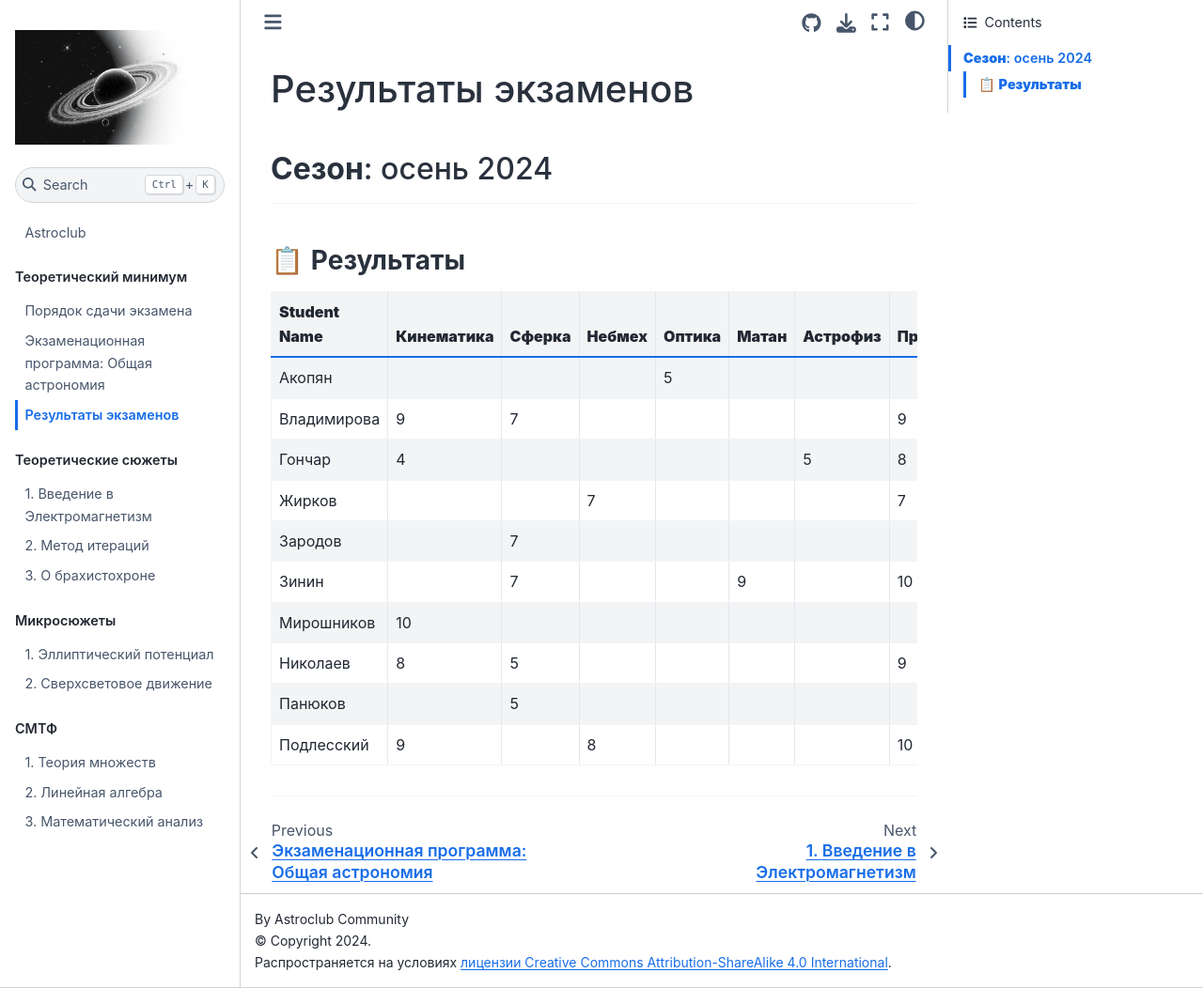
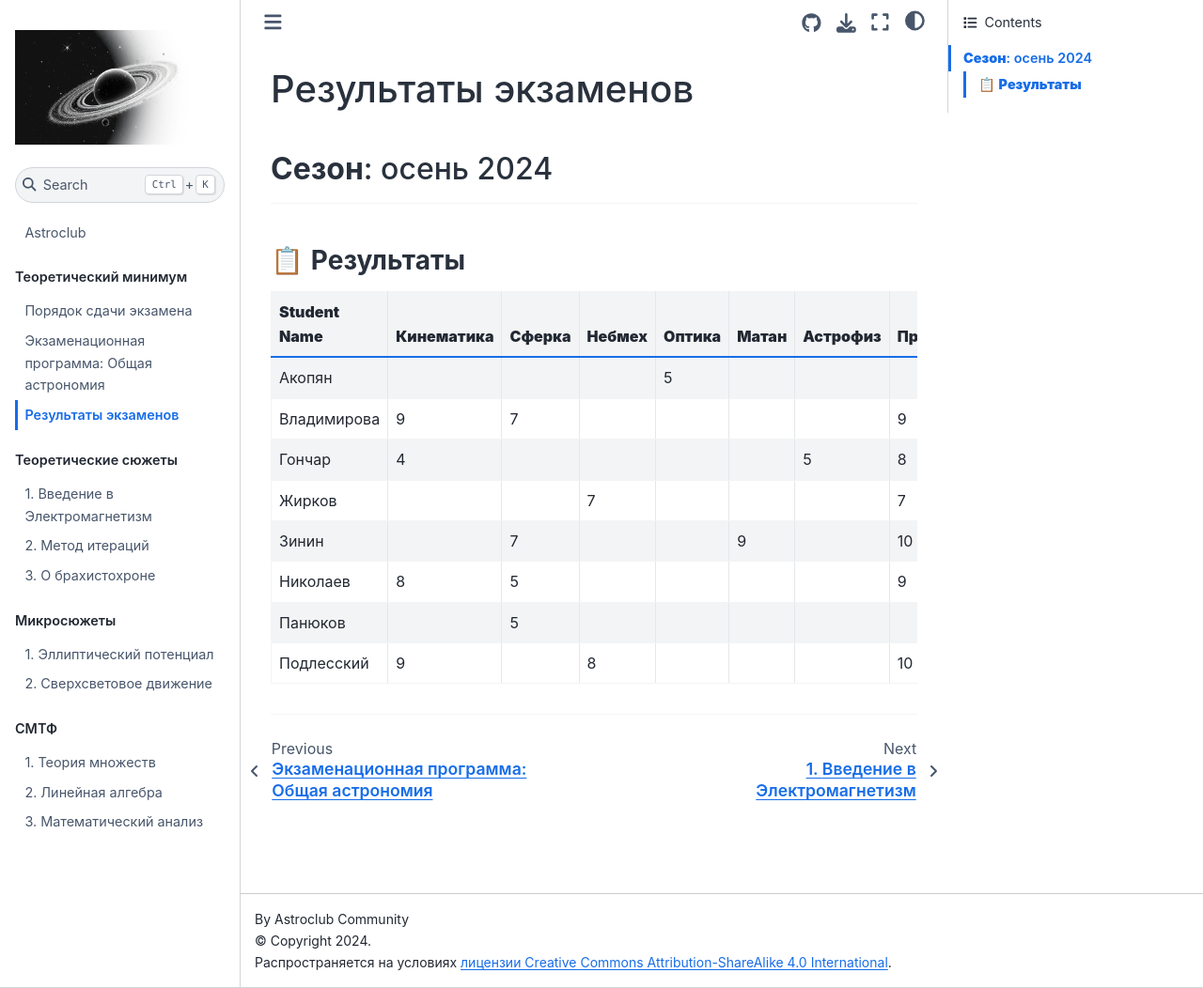
Before and after one commit to FedorovVS/astroclub, a Jupyter Book: the page built from chapters/teormin/results.md, in a window 1280 px wide and 1052 px high. Shown: the whole window at 94% size. Built offline with Jupyter Book 1.0.4 settings and Sphinx 7.4.7 and the Sphinx Book theme 1.1.4, drawn with Linux system fonts in a browser that asks for light colours; pages that are not in the unit, such as notebooks, are missing from menus; comment, search, counter and statistics services are not loaded.

Commit message:
Update results.md

```diff
--- a/chapters/teormin/results.md
+++ b/chapters/teormin/results.md
@@ -12,9 +12,7 @@
 | Владимирова   |        9        |     7      |           |                 |      |  |9 |25       |
 | Гончар       |       4          |           |           |                 |     |  5|8 |17        |
 | Жирков        |                |           |       7    |                |      |   |7 | 14      |
-| Зародов       |                  |     7      |           |                 |   |  | |  7       |
 | Зинин      |                   |      7     |           |                 |     9|  | 10 | 26       |
-|    Мирошников      |    10       |           |           |                 |     | |  |   10       |
 |  Николаев           |   8        |     5        |             |             |   | |  9|     22      |
 | Панюков           |            |      5      |            |                |   |   |  | 5         |
 | Подлесский      |         9     |              |     8      |                |  |  |  10 |   27         |
```
